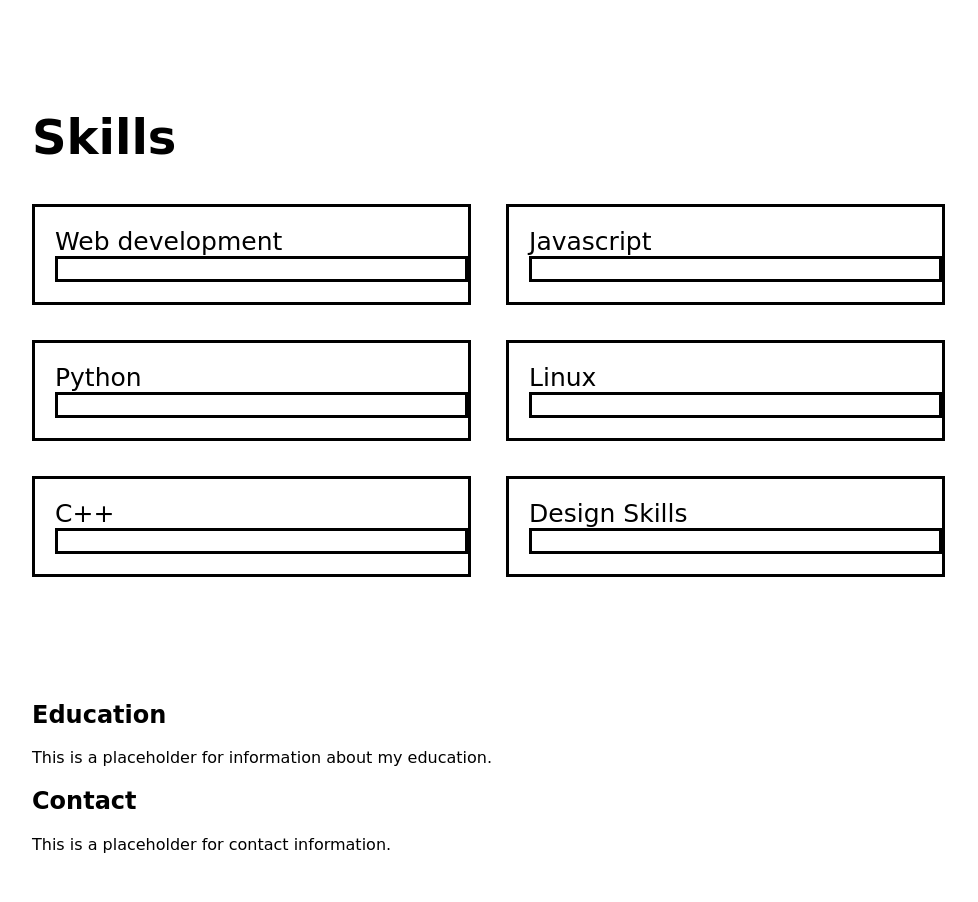
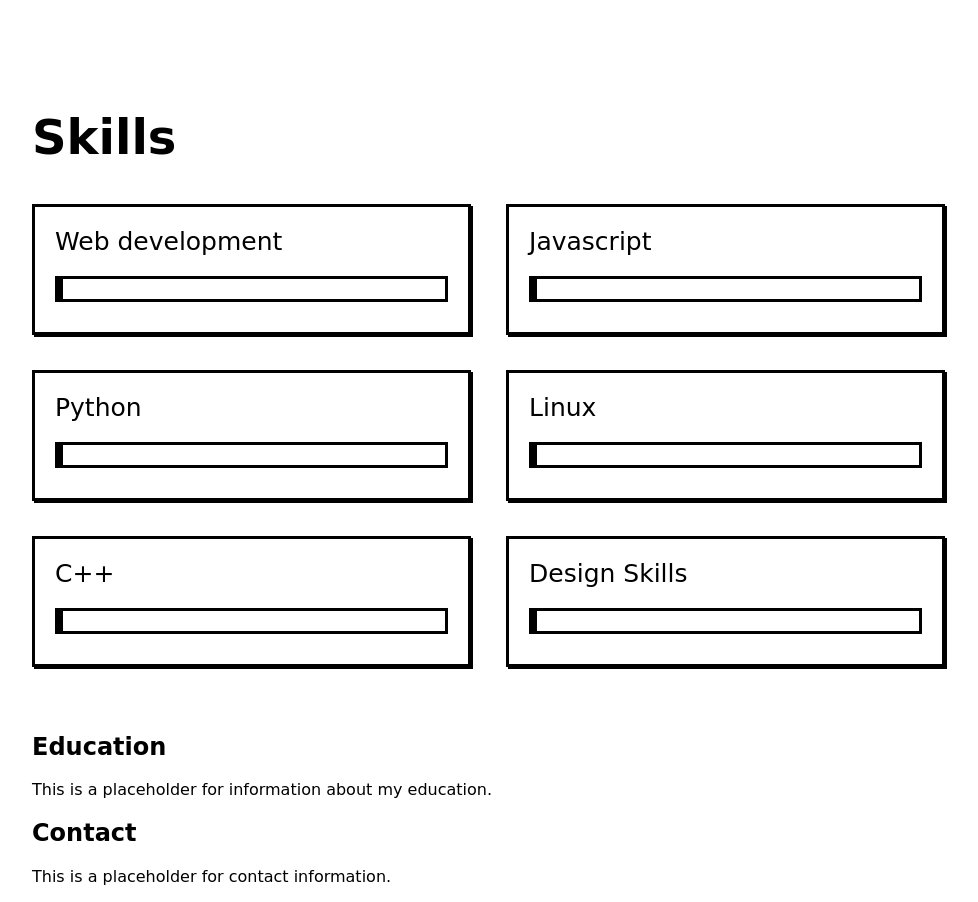
Before and after one commit to Pranav-Official/Portfolio, a plain HTML site: page index.html in a window 1280 px wide. Shown: the part 1326-2228 px from the top of the page, without its empty margins (160-1138 px from the left). Before the commit the page ends 2196 px from the top, so only its background shows below. Drawn offline with Linux system fonts and the light colour scheme; a web font is replaced by a local one.

Commit message:
feat: skill card animation

```diff
--- a/css/skill.css
+++ b/css/skill.css
@@ -2,7 +2,7 @@
     margin-top: 7rem;
     height: 60vh;
     /* border: solid 1px; */
-    margin-bottom: 7rem;
+    margin-bottom: 9rem;
 }
 
 #skills h2{
@@ -20,9 +20,12 @@
 .skill-card{
     border: solid 3px;
     padding-left: 20px;
+    padding-right: 20px;
     font-size: 25px;
     padding-top: 20px;
     padding-bottom: 20px;
+    transition: 0.6s;
+    box-shadow: 2px 2px 0px 0px rgba(0,0,0,1);
 }
 
 .skill-card p{
@@ -30,6 +33,25 @@
 }
 
 .progress-bar{
+    margin-top: 20px;
+    margin-bottom: 10px;
     border: solid 3px;
     height: 20px;
 }
+
+.progress{
+    height: 20px;
+    background-color: black;
+    transition: 0.6s;
+    width: 5px;
+}
+
+.skill-card:hover{
+    background-color: #c3f73a;
+    transform: translate(-15px, -15px);
+    box-shadow: 15px 15px 0px 0px rgba(0,0,0,1);
+    #web{
+        width:250px
+    }
+
+}
```
